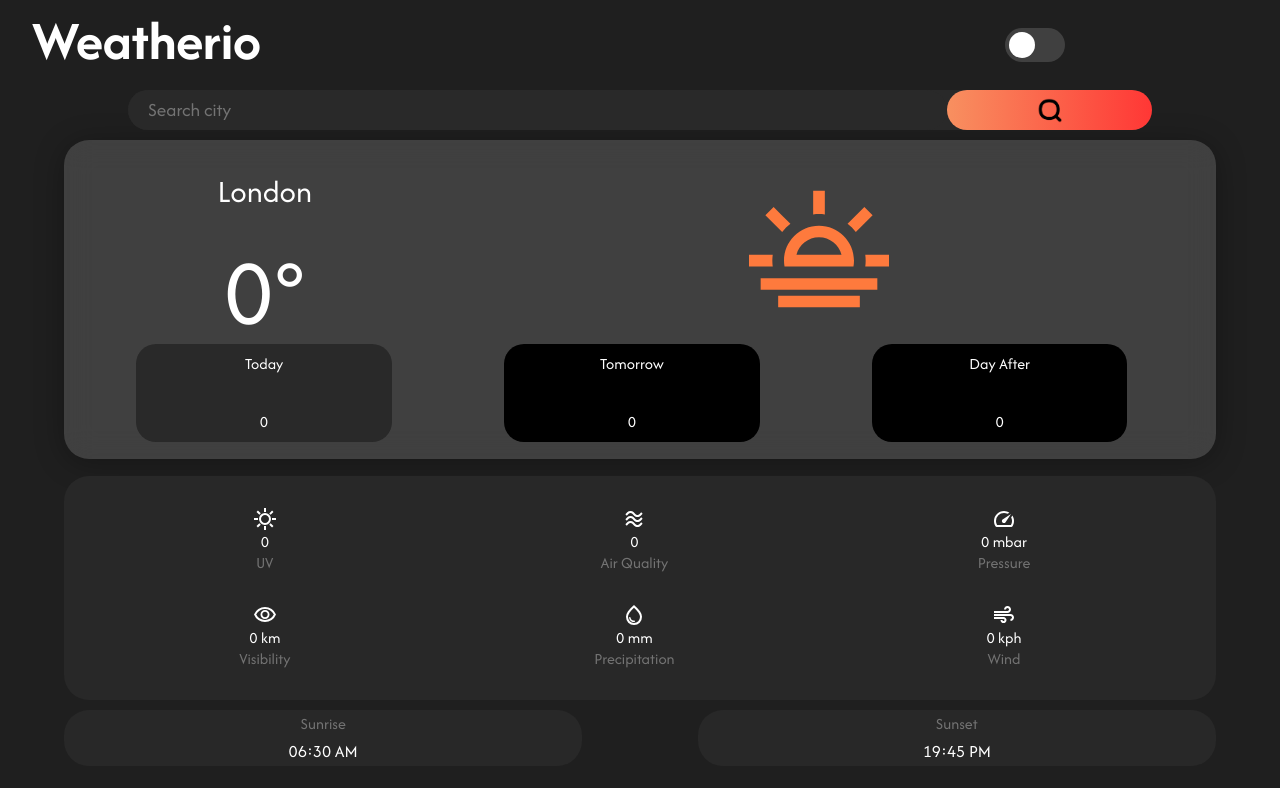
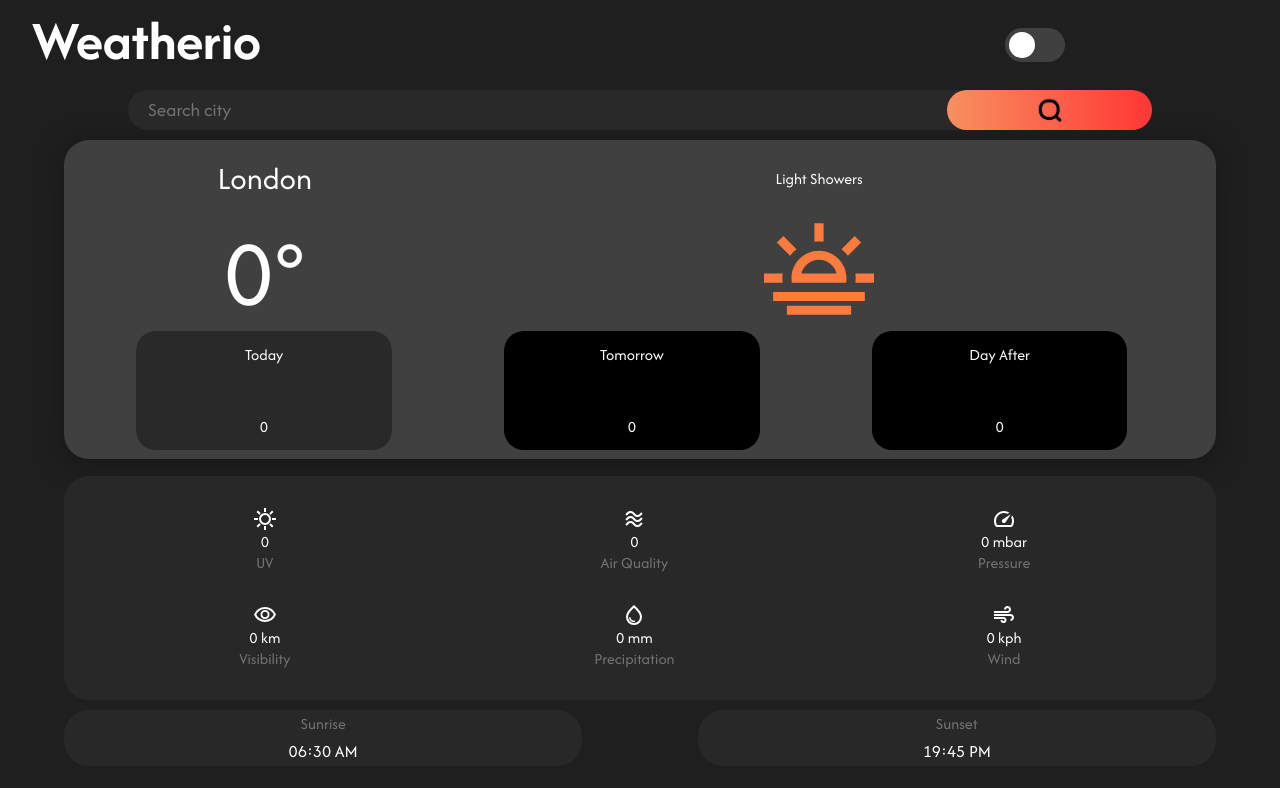
Before and after one commit to dylewskii/weather-app, a website built with webpack: page src/template.html in a window 1280 px wide. Shown: the top 788 px of the page. Built offline with nearby package versions, Linux system fonts and the light colour scheme.

Commit message:
update current panel styles

```diff
--- a/src/styles.css
+++ b/src/styles.css
@@ -201,12 +201,12 @@ input:checked + .slider {
 .current-panel {
     display: grid;
     grid-template-columns: 33% 33% 33%;
-    grid-template-rows: 25% 40% 35%;
+    grid-template-rows: 20% 40% 40%;
     position: absolute;
     top: 0;
     width: 90%;
     height: 57%;
-    padding: 1rem;
+    padding: 0.5rem 1rem;
     margin-bottom: 1rem;
     border-radius: 25px;
 
@@ -238,8 +238,12 @@ input:checked + .slider {
     grid-row: 2;
 }
 
-#description {
-    font-size: 0.75rem;
+.desc-box {
+    display: flex;
+    justify-content: center;
+    align-items: center;
+    grid-column: 2 / 4;
+    grid-row: 1;
 }
 
 .degrees {
@@ -247,15 +251,15 @@ input:checked + .slider {
 }
 
 .icon-box {
-    grid-column: span 2;
-    grid-row: span 2;
+    grid-column: 2 / 4;
+    grid-row: 2;
     display: grid;
     place-items: center;
 }
 
 .icon {
-    width: 140px;
-    height: 140px;
+    width: 110px;
+    height: 110px;
 }
 
 .calendar-box {
--- a/src/template.html
+++ b/src/template.html
@@ -33,6 +33,9 @@
             <div class="city-box">
                 <p id="city">London</p>
             </div>
+            <div class="desc-box">
+                <p id="description">Light Showers</p>
+            </div>
             <div class="temp-box">
                 <p class="degrees"><span id="temperature">0</span>&deg;</p>
             </div>
@@ -41,19 +44,19 @@
             </div>
             <div class="calendar-box">
                 <div class="day-box day-box-one selected">
-                    <p class="day-box__one">Today</p>
+                    <p class="day-one__title">Today</p>
                     <div class="img"></div>
-                    <p class="day-box__one-temp">0</p>
+                    <p class="day-one-temp">0</p>
                 </div>
                 <div class="day-box day-box-two">
-                    <p class="day-box__two">Tomorrow</p>
+                    <p class="day-two__title">Tomorrow</p>
                     <div class="img"></div>
-                    <p class="day-box__two-temp">0</p>
+                    <p class="day-two-temp">0</p>
                 </div>
                 <div class="day-box day-box-three">
-                    <p class="day-box__three">Day After</p>
+                    <p class="day-three__title">Day After</p>
                     <div class="img"></div>
-                    <p class="day-box__three-temp">0</p>
+                    <p class="day-three-temp">0</p>
                 </div>
             </div>
         </div>
```
